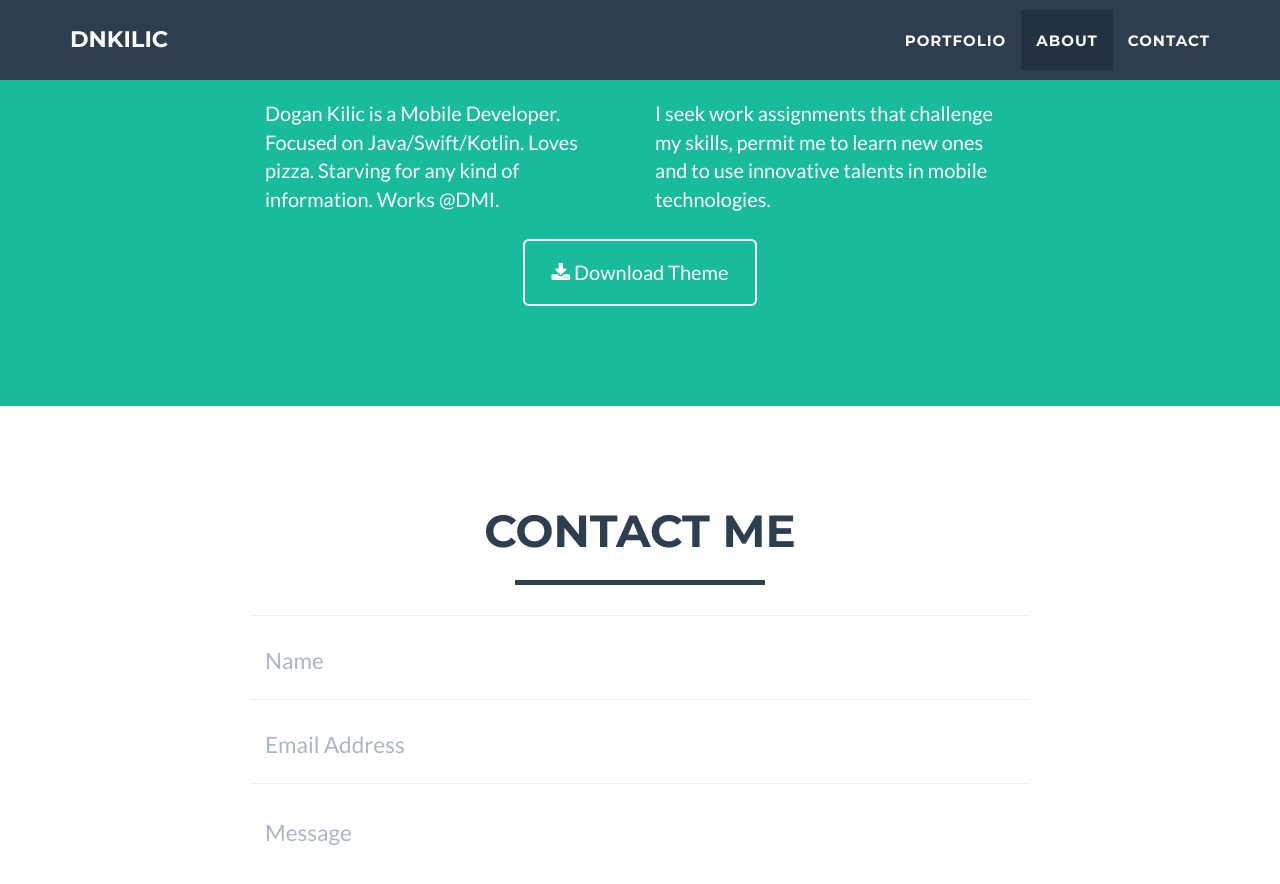
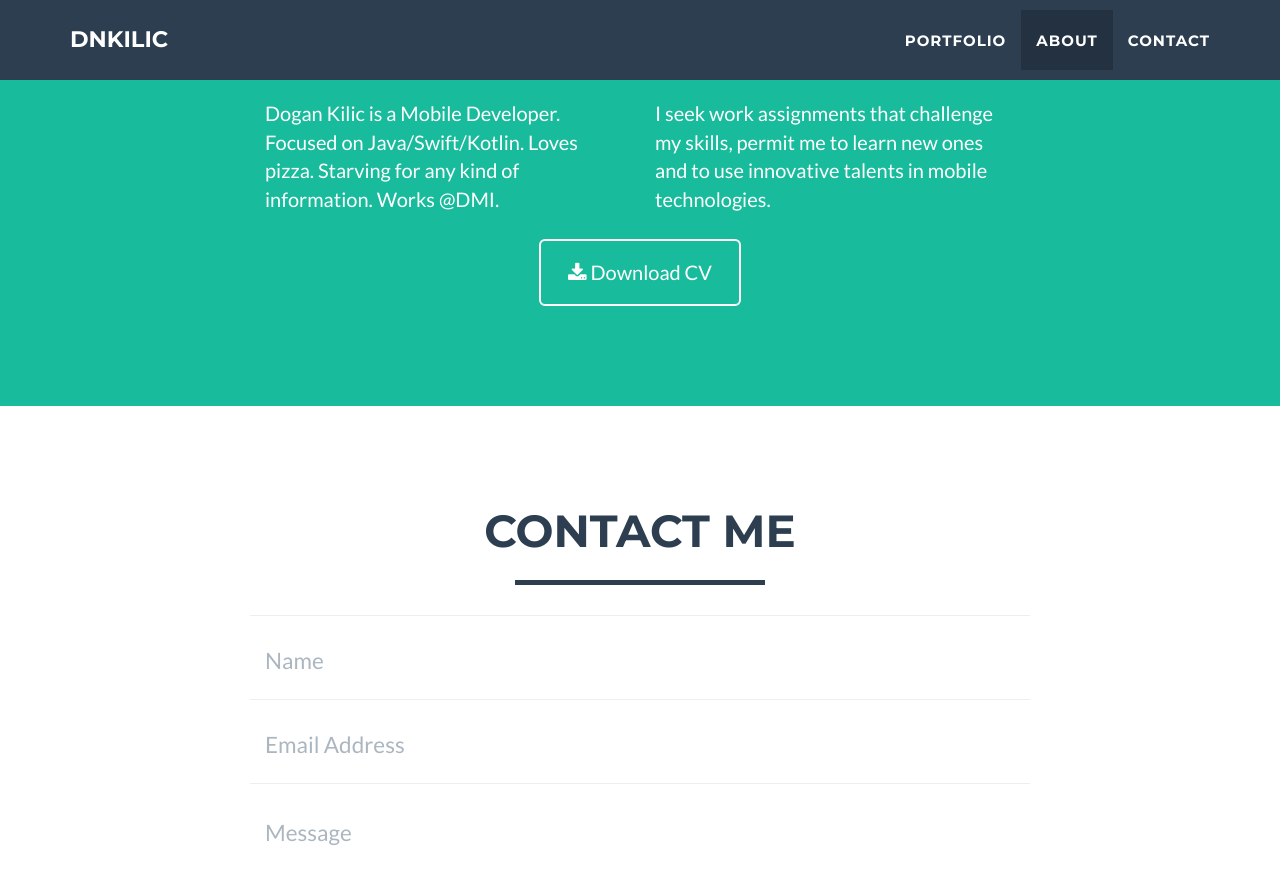
Before and after one commit to dnkilic/dnkilic.github.io, a Jekyll site: the page built from index.html, in a window 1280 px wide and 900 px high, scrolled down 2631 px. Shown: the top 884 px of the window. Built offline with Jekyll 4.4.1, drawn with Linux system fonts in a browser that asks for light colours.

Commit message:
Initial commit

```diff
--- a/_config.yml
+++ b/_config.yml
@@ -40,8 +40,6 @@
 social:
   - title: twitter
     url: http://twitter.com/jekyllrb
-  - title: facebook
-    url:
   - title: stack-overflow
     url: http://stackoverflow.com/users/5453202/mobby
   - title: bitbucket
--- a/_includes/about.html
+++ b/_includes/about.html
@@ -16,7 +16,7 @@
                 </div>
                 <div class="col-lg-8 col-lg-offset-2 text-center">
                     <a href="#" class="btn btn-lg btn-outline">
-                        <i class="fa fa-download"></i> Download Theme
+                        <i class="fa fa-download"></i> Download CV
                     </a>
                 </div>
             </div>
```
